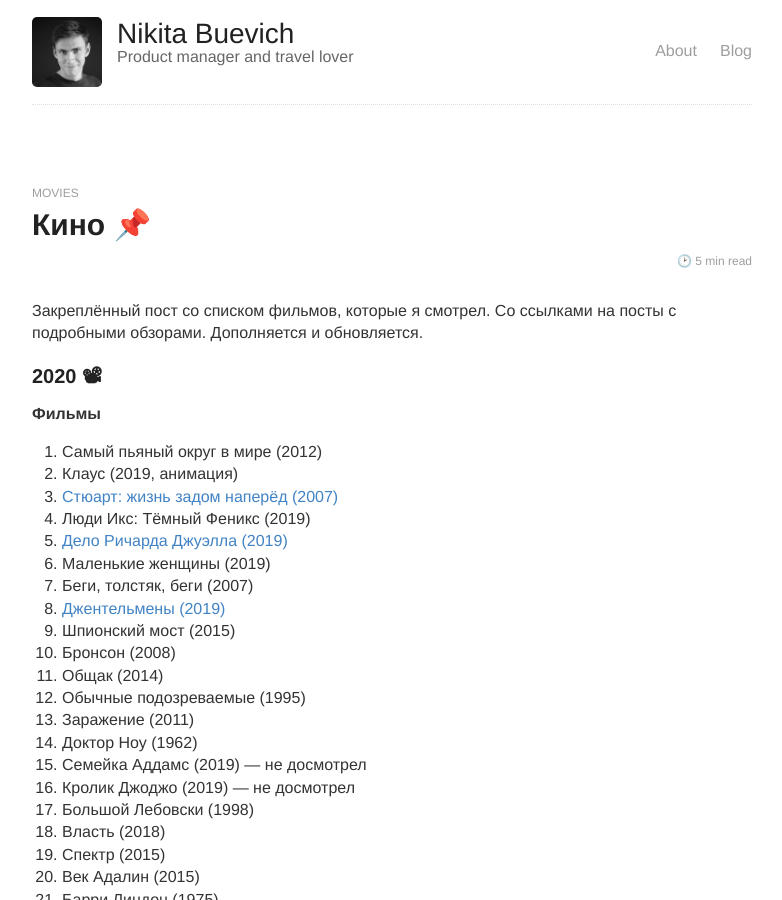
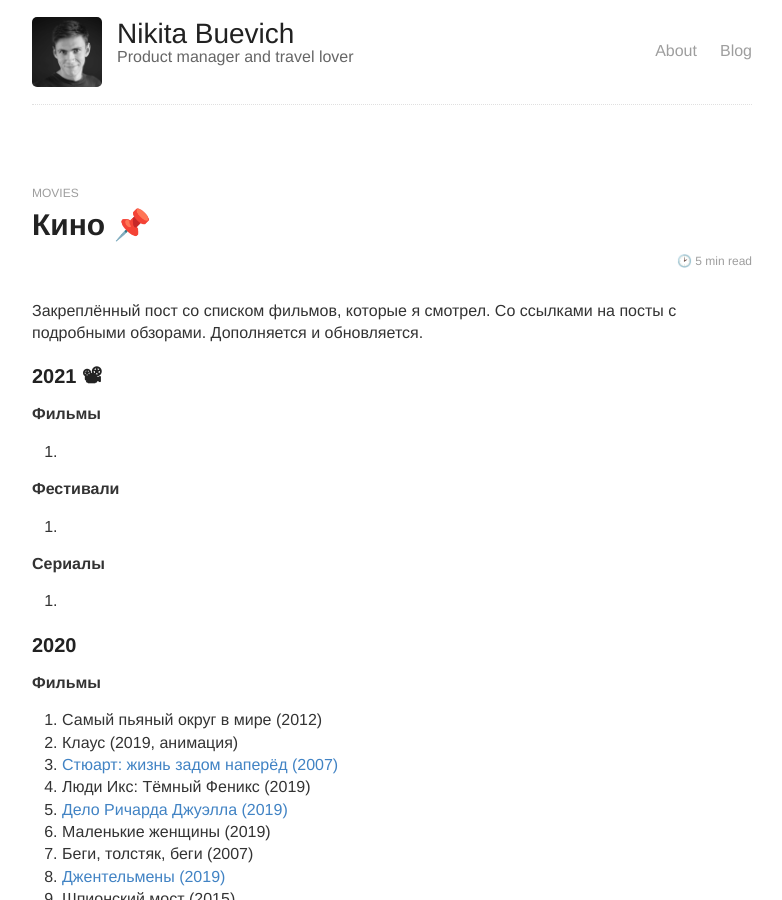
Before and after one commit to sombro/nbuevich.com, a Jekyll site: the page built from blog/_posts/2099-12-14-movies.md, in a window 1280 px wide and 900 px high. Shown: the whole window, without its empty margins (248-1030 px from the left). Built offline with Jekyll 4.4.1, drawn with Linux system fonts in a browser that asks for light colours; some of the changed text lies outside the part shown.

Commit message:
annual update

```diff
--- a/blog/_posts/2099-12-14-movies.md
+++ b/blog/_posts/2099-12-14-movies.md
@@ -10,8 +10,27 @@ image: ''
 Закреплённый пост со списком фильмов, которые я смотрел. Со ссылками на посты с подробными обзорами. Дополняется и обновляется.
 
 <!--more-->
+## <span id="2021">2021</span> 📽 ##
 
-## <span id="2020">2020</span> 📽 ##
+<b>Фильмы</b>
+
+<ol>
+    <li></li>
+</ol>
+
+<b>Фестивали</b>
+
+<ol>
+    <li></li>
+</ol>
+
+<b>Сериалы</b>
+
+<ol>
+    <li></li>
+</ol>
+
+## <span id="2020">2020</span> ##
 
 <b>Фильмы</b>
 
@@ -109,12 +128,13 @@ image: ''
     <li>Гангстер (2007)</li>
     <li>Не пойман — не вор (2006)</li>
     <li>Рембо: Первая кровь (1982)</li>
+    <li>11:14 (2003)</li>
 </ol>
 
 <b>Фестивали</b>
 
 <ol>
-    <li>—</li>
+    <li>Ночь пожирателей рекламы</li>
 </ol>
 
 <b>Сериалы</b>
```
Also changed, not shown: blog/_posts/2099-12-13-books.md (+7 -1 lines), blog/_posts/2099-12-15-travel.md (+7 -1 lines).
